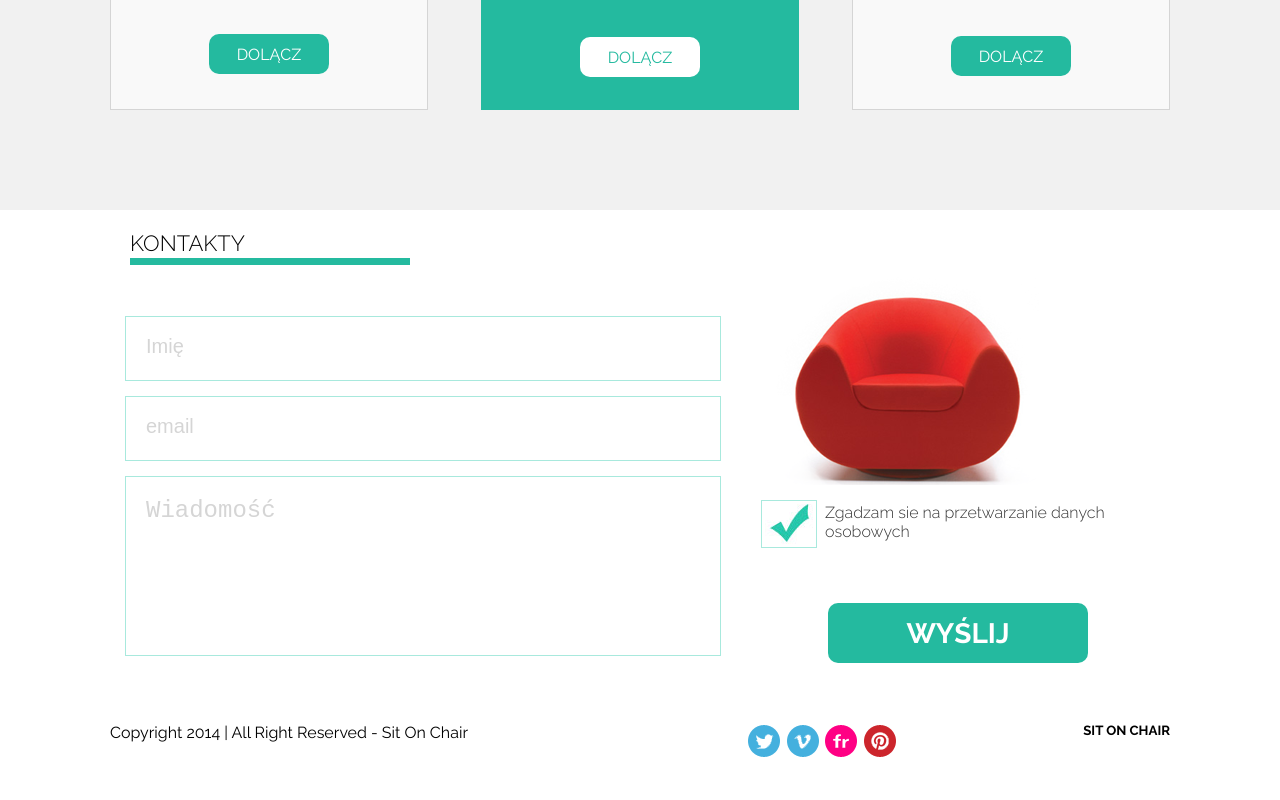
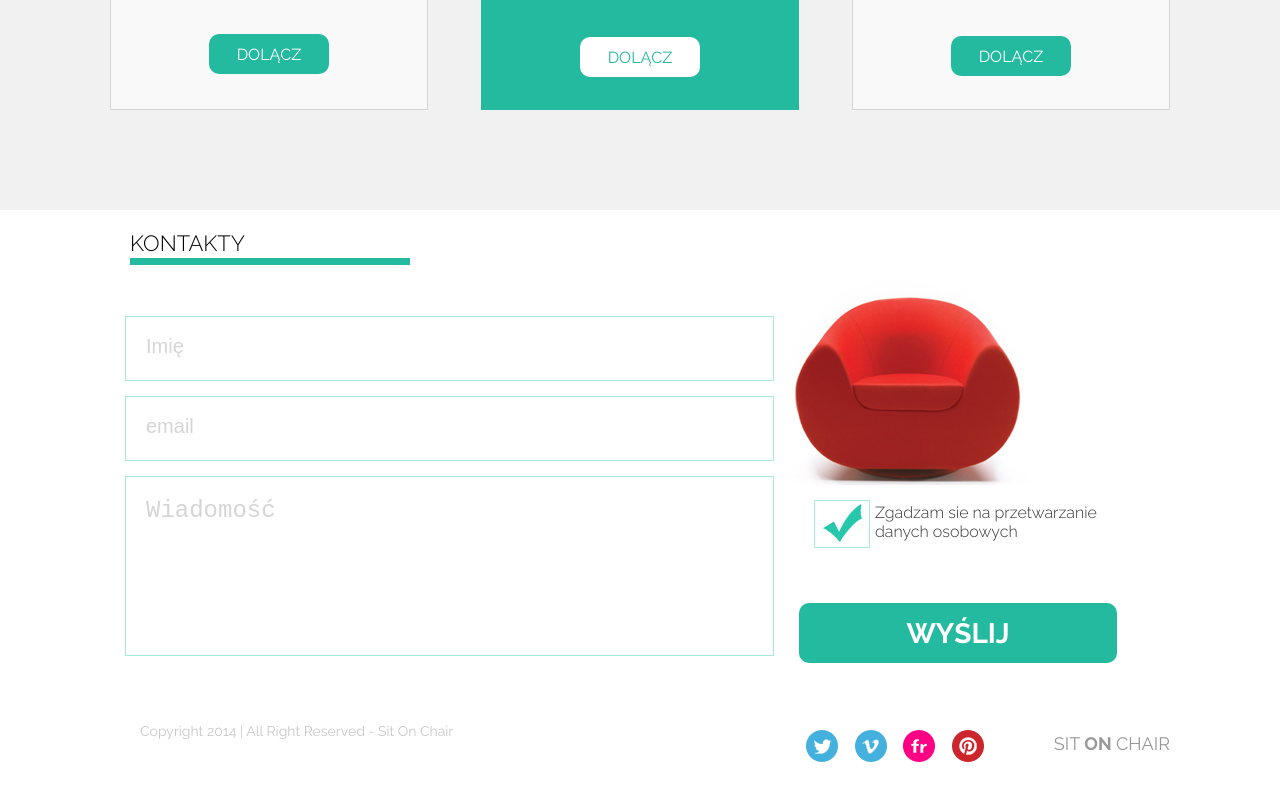
Before and after one commit to Votex874/SitOnChair, a plain HTML site: page index.html in a window 1280 px wide. Shown: the part 1210-2010 px from the top of the page. Drawn offline with Linux system fonts and the light colour scheme.

Commit message:
footer zakonczony

```diff
--- a/css/style.css
+++ b/css/style.css
@@ -596,7 +596,7 @@ li ul li
     border-radius: 50%;
     z-index: 1;
     position: absolute;
-    box-shadow: inset 0 0 0 12px #fff;
+    box-shadow: inset 0 0 0 16px #fff;
     border: 2px solid #D5D5D5;
 }
 
@@ -637,7 +637,7 @@ li ul li
 
 .section4_box_container1
 {
-    width: 60%;
+    width: 65%;
 }
 
 .section4_box_container1 h4
@@ -660,11 +660,6 @@ li ul li
     margin-top: 2px;
 }
 
-.section4_box_container2
-{
-    width: 100%;
-    height: 100%;
-}
 label input
 {
     margin-right: 20px;
@@ -721,7 +716,7 @@ textarea::placeholder
 
 .section4_box_container2
 {
-    width: 40%;
+    width: 30%;
     display: flex;
     align-items: center;
     flex-direction: column;
@@ -749,18 +744,15 @@ textarea::placeholder
 
 .section4_box_container2_checkbox span
 {
-    padding: 3px;
-    margin-left: 5px;
-    margin-top: 15px;
-    margin-bottom: 15px;
-    margin-right: 45px;
+    padding: 5px;
+    margin-top: 13px;
     font-weight: 300;
     opacity: 0.8;
 }
 
 .section4_box_container2 button
 {
-    width: 260px;
+    width: 100%;
     height: 60px;
     background-color: #24BA9F;
     border-radius: 10px;
@@ -783,7 +775,7 @@ textarea::placeholder
 
 .container_footer_box span
 {
-    width: 60%;
+    width: 65%;
 }
 
 .container_footer_box
@@ -794,13 +786,38 @@ textarea::placeholder
 
 .footer_logo
 {
-    width: 40%;
+    width: 35%;
     display: flex;
     flex-direction: row-reverse;
     justify-content: space-between;
+}
+
+.footer_logo h5
+{
+    font-size: 18px;
+    color: #989898;
+    padding-top: 10px;
+    font-weight: 500;
+}
+
+.footer_logo h5 span
+{
+    font-weight: 700;
 }
 
 .footer_image a
 {
     text-decoration: none;
 }
+
+.footer_image img
+{
+    margin: 5px;
+}
+
+.container_footer_box > span
+{
+    color: #C8C8C8;
+    font-size: 14px;
+    padding-left: 30px;
+}
```
